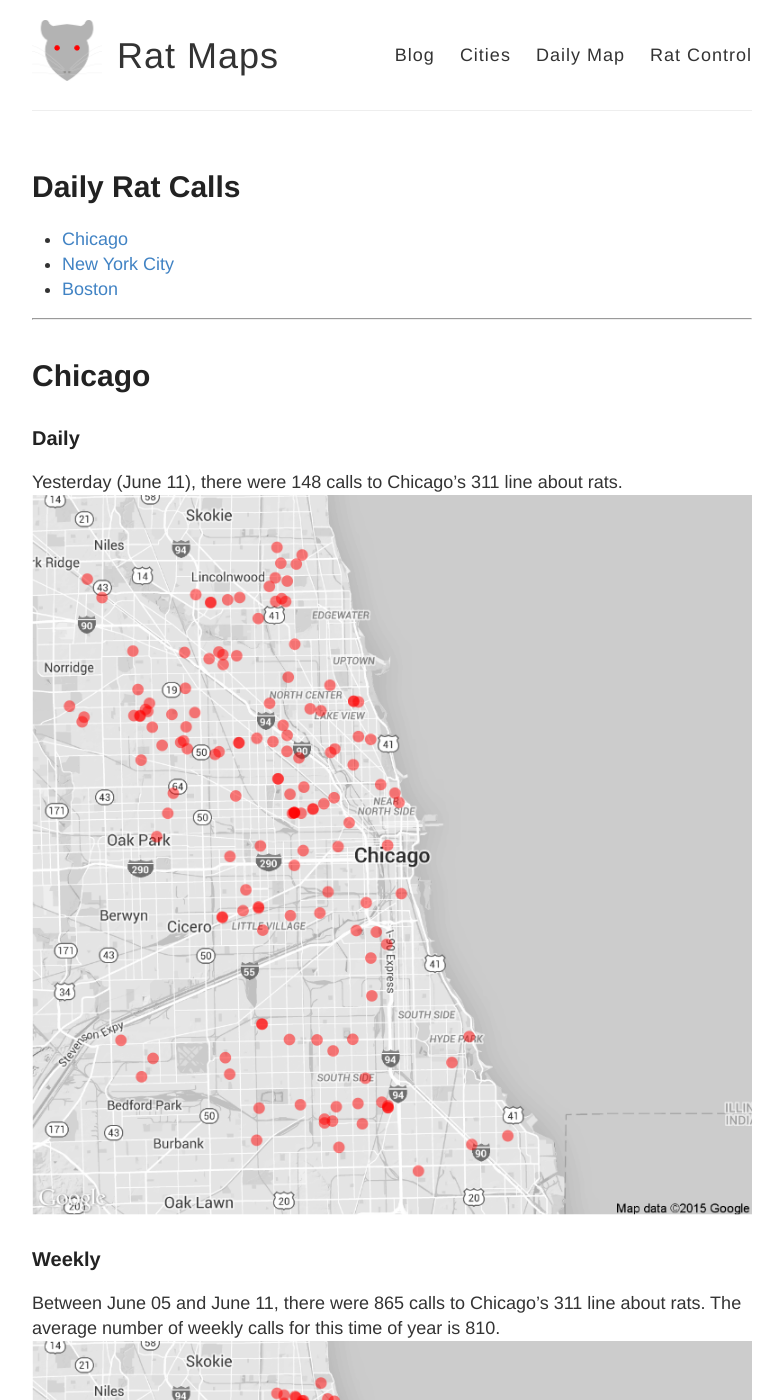
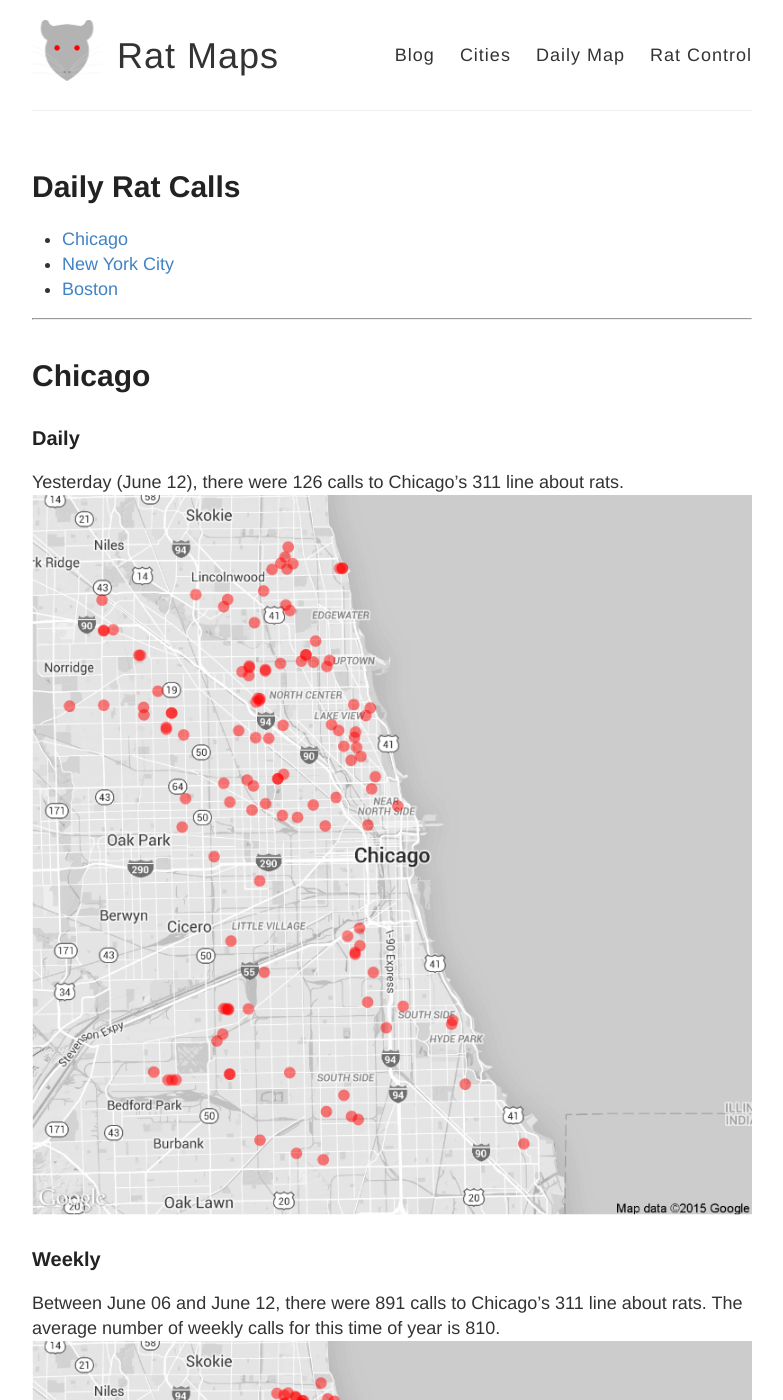
Before and after one commit to DanielHadley/ratmaps, a Jekyll site: the page built from daily.md, in a window 1280 px wide and 1400 px high. Shown: the whole window, without its empty margins (248-1031 px from the left). Built offline with Jekyll 4.4.1, drawn with Linux system fonts in a browser that asks for light colours; comment, search, counter and statistics services are not loaded; some of the changed text lies outside the part shown.

Commit message:
Daily Maps

```diff
--- a/daily.md
+++ b/daily.md
@@ -15,22 +15,22 @@
 
 ### Daily
 
-Yesterday (June 11), there were 148 calls to Chicago's 311 line about rats.
+Yesterday (June 12), there were 126 calls to Chicago's 311 line about rats.
 ![Chicago rat calls to 311 weekly map]({{ site.cityimages }}/daily/Chicago_Rat_Map_Daily.png)
 
 ### Weekly
-Between June 05 and June 11, there were 865 calls to Chicago's 311 line about rats. The average number of weekly calls for this time of year is 810.
+Between June 06 and June 12, there were 891 calls to Chicago's 311 line about rats. The average number of weekly calls for this time of year is 810.
 ![Chicago rat calls to 311 weekly map]({{ site.cityimages }}/daily/Chicago_Rat_Map_Weekly.png)
 ***
 # New York City <a id="nyc"><a>
 
 ### Daily
 
-Yesterday (June 11), there were 0 calls to New York City's 311 line about rats.
+Yesterday (June 12), there were 0 calls to New York City's 311 line about rats.
 ![NYC rat calls to 311 weekly map]({{ site.cityimages }}/daily/NYC_Rat_Map_Daily.png)
 
 ### Weekly
-Between June 05 and June 11, there were 0 calls to New York City's 311 line about rats. The average number of weekly calls for this time of year is 280.
+Between June 06 and June 12, there were 0 calls to New York City's 311 line about rats. The average number of weekly calls for this time of year is 280.
 ![NYC rat calls to 311 weekly map]({{ site.cityimages }}/daily/NYC_Rat_Map_Weekly.png)
 
 Each red dot represents one call about a rat seen in that location. The dots are transparent, so multiple calls from one location will be seen as a solid dot. The usual caveats apply: more calls do not necessarily mean that there are more rats in that location than other parts of the city. A cluster of dots could indicate that one resident is unusually vocal about rodents in his or her neighborhood. Also, more densely populated neighborhoods tend to make more calls to 311.
```
Also changed, not shown: images/pages/daily/Chicago_Rat_Map_Daily.png, images/pages/daily/Chicago_Rat_Map_Weekly.png, images/pages/daily/NYC_Rat_Map_Daily.png, images/pages/daily/NYC_Rat_Map_Weekly.png.
